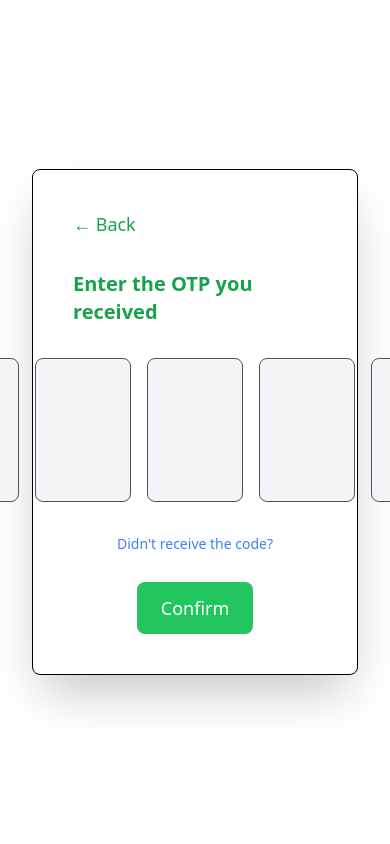
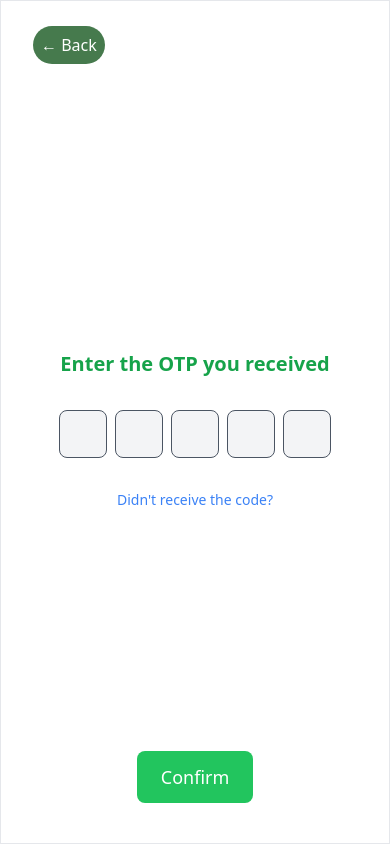
Before and after one commit to Kevaunjh/Wallet_Application, a React (Create React App) app: page /AccountInfo/BiometricSetups/Pinlockconfirmation/SetupSuccess in a window 390 px wide. Built offline with nearby package versions, Linux system fonts and the light colour scheme.

Commit message:
Fingerprint and OTP Code fixes for mobile

```diff
--- a/src/AccountInfo/BiometricSetups/Fingerprint.js
+++ b/src/AccountInfo/BiometricSetups/Fingerprint.js
@@ -19,7 +19,7 @@ function BiometricSetup() {
     <div className="BiometricSetup bg-white min-h-screen flex items-center justify-center">
       {/* Container for Instructions, Image, and Proceed Button */}
 
-      <div className="bg-white p-8 2xl:p-16  flex flex-col items-center mx-auto relative h-screen z-10 w-screen ">
+      <div className="bg-white p-8 2xl:p-16 flex flex-col items-center mx-auto relative h-screen z-10 w-screen">
         {/* Back Button */}
         <Link to="/MyAccount" className="absolute top-8 left-8 bg-[#467a4d] text-white rounded-full p-2">
           &larr; Back
@@ -39,7 +39,7 @@ function BiometricSetup() {
 
         {/* Setup Instructions */}
         {isMobile() && (
-          <>
+          <div className="flex flex-col items-center justify-center flex-grow">
             <p className="text-md text-center mb-8 font-semibold text-lg mt-24">
               Tap on the security feature to set up.
             </p>
@@ -85,7 +85,7 @@ function BiometricSetup() {
             >
               Proceed
             </Link>
-          </>
+          </div>
         )}
       </div>
     </div>
--- a/src/AccountInfo/BiometricSetups/Pinlockconfirmation/SetupSuccess.js
+++ b/src/AccountInfo/BiometricSetups/Pinlockconfirmation/SetupSuccess.js
@@ -19,16 +19,19 @@ const SetupSuccess = () => {
   };
 
   return (
-    <div className="min-h-screen bg-white flex items-center justify-center p-8">
-      <div className="bg-white w-full max-w-xl h-[60vh] p-10 rounded-lg flex flex-col items-center relative shadow-2xl border border-black">
-        {/* Header with Back Button */}
-        <div className="w-full mb-8 text-left">
-          <Link to="/AccountInfo/BiometricSetup" className="text-green-600 text-lg">← Back</Link>
+    <div className="min-h-screen bg-white flex items-center justify-center">
+      <div className="bg-white w-full h-screen p-4 sm:p-10 flex flex-col items-center relative shadow-2xl border d">
+        {/* Back Button */}
+        <div className="absolute top-8 left-8">
+          <Link to="/AccountInfo/BiometricSetup" className="rounded-full  p-2  bg-[#467a4d] text-white ">← Back</Link>
         </div>
-        <h2 className="text-green-600 text-xl font-bold mb-8">Enter the OTP you received</h2>
+
+        {/* Container for vertical centering */}
+        <div className="flex flex-col items-center justify-center flex-grow mt-16 sm:mt-0 w-full">
+          <h2 className="text-green-600 text-xl font-bold mb-8 text-center">Enter the OTP you received</h2>
 
           {/* OTP Input Section */}
-        <div className="flex gap-4 mb-8">
+          <div className="flex gap-2 sm:gap-4 mb-8">
             {[1, 2, 3, 4, 5].map((_, index) => (
               <input
                 key={index}
@@ -36,7 +39,7 @@ const SetupSuccess = () => {
                 maxLength="1"
                 ref={(el) => inputRefs.current[index] = el}
                 onChange={(e) => handleInputChange(e, index)}
-              className="w-24 h-36 border border-gray-600 rounded-lg bg-gray-100 text-center text-2xl font-bold focus:outline-none"
+                className="w-12 h-12 sm:w-24 sm:h-24 border border-gray-600 rounded-lg bg-gray-100 text-center text-xl sm:text-2xl font-bold focus:outline-none"
                 aria-label={`OTP digit ${index + 1}`}
               />
             ))}
@@ -54,11 +57,12 @@ const SetupSuccess = () => {
               <p className="text-green-600 text-sm mt-2">Code Resent</p>
             )}
           </div>
+        </div>
 
         {/* Proceed Button */}
-        <div className="absolute bottom-10 text-center w-full">
+        <div className="absolute bottom-10 text-center  mx-auto">
           <Link to="/">
-            <button className="bg-green-500 text-white px-6 py-3 rounded-lg text-lg">Confirm</button>
+            <button className="bg-green-500 text-white px-6 py-3 rounded-lg text-lg w-full sm:w-auto">Confirm</button>
           </Link>
         </div>
       </div>
```
Also changed, not shown: src/AccountInfo/BiometricSetups/Pinlockconfirmation/OTPCode.js (deleted). Lines whose indentation alone changed are shown as unchanged.
